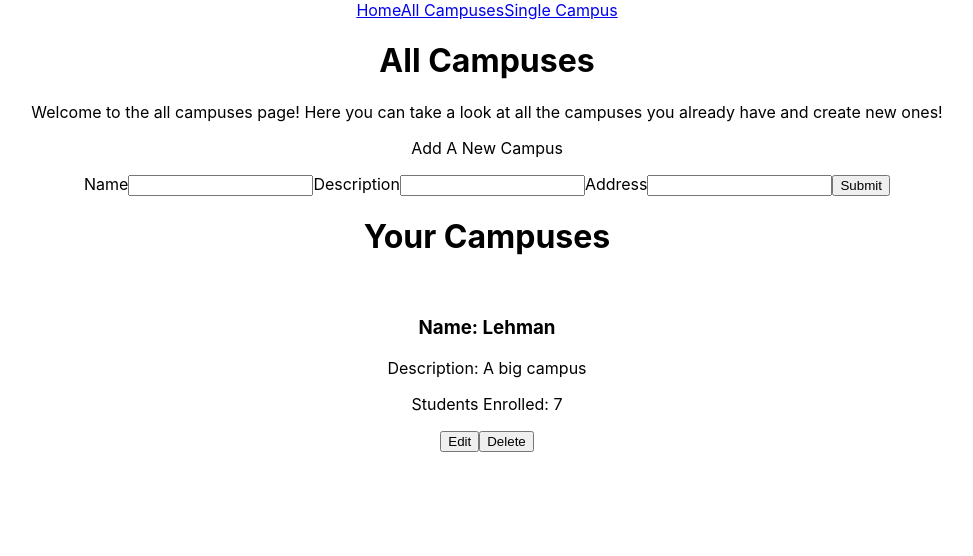
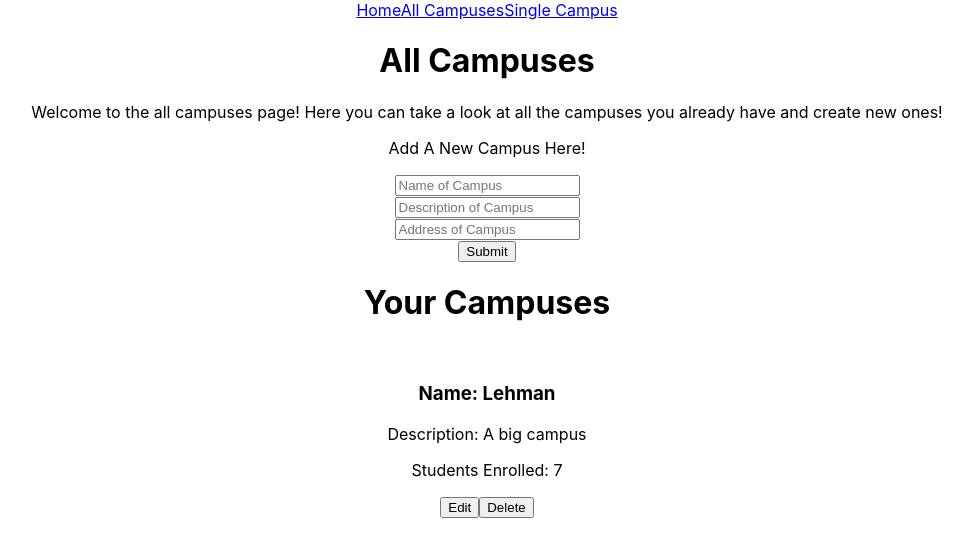
Before and after one commit to duvivierbri/FullStackCRUDApplication, a React (Create React App) app: page /all-campus in a window 1280 px wide. Shown: the top 556 px of the page, without its empty margins (153-1126 px from the left). Built offline with nearby package versions, Linux system fonts and the light colour scheme.

Commit message:
Changed the layout of the form

```diff
--- a/src/Components/AddCampus.js
+++ b/src/Components/AddCampus.js
@@ -68,16 +68,13 @@ class AddCampus extends Component{
         return (
             <div>
                 <form onSubmit = {this.submitFunction}>
-                    <p>Add A New Campus</p>
-                    <label>Name</label>
-                    <input type="text" onChange = {this.updateName} required/>
-
-                    <label>Description</label>
-                    <input type="text" onChange = {this.updateDescription} required/>
-
-                    <label>Address</label>
-                    <input type="text" onChange = {this.updateAddress} required/>
-
+                    <p>Add A New Campus Here!</p>
+                    <input type="text" onChange = {this.updateName} placeholder = "Name of Campus" required/>
+                    <br/>
+                    <input type="text" onChange = {this.updateDescription} placeholder = "Description of Campus" required/>
+                    <br/>
+                    <input type="text" onChange = {this.updateAddress} placeholder = "Address of Campus" required/>
+                    <br/>
                     <button type="submit">Submit</button>
                 </form>
             </div>
```
